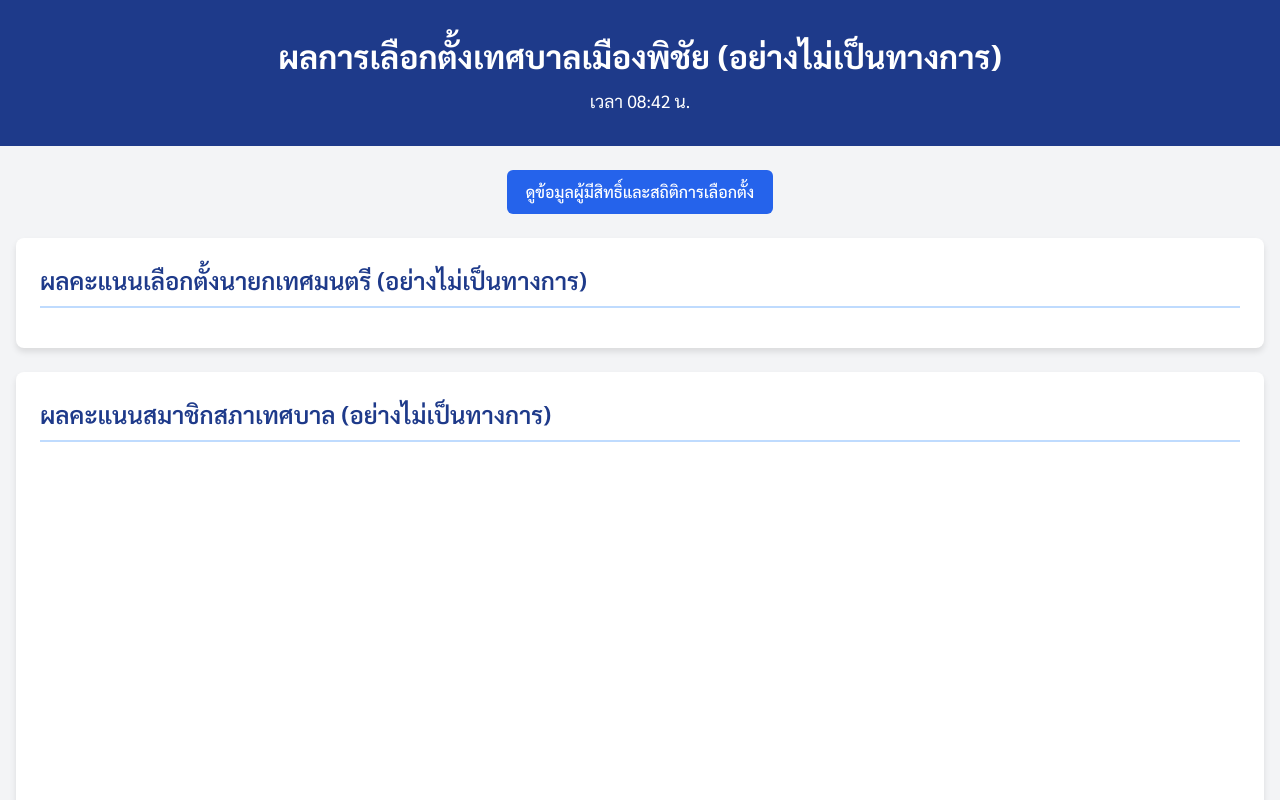
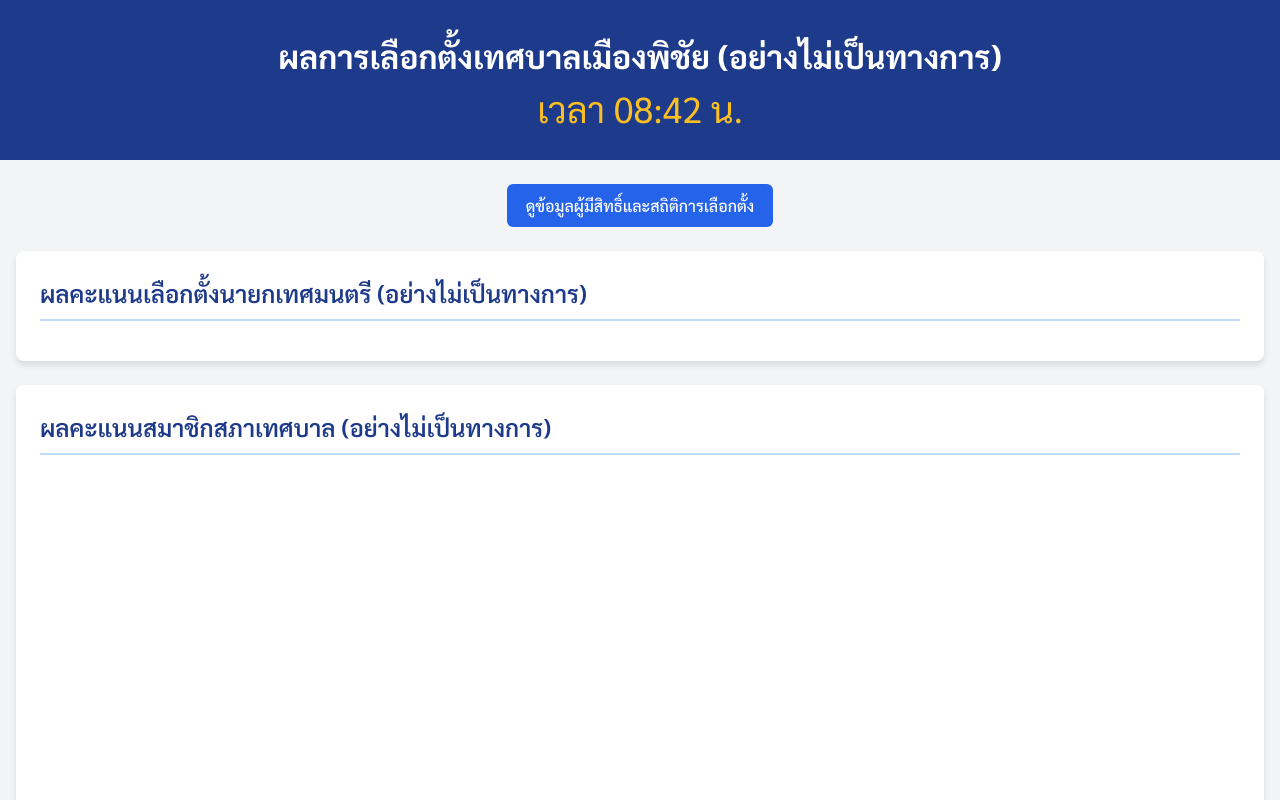
Before and after one commit to kyosuke11z/election-live-results, a website: page docs/index.html in a window 1280 px wide. Shown: the top 800 px of the page. Drawn offline with nearby package versions, Linux system fonts and the light colour scheme; no server answers.

Commit message:
เพิ่มรายละเอียดเวลา และ ขนาดอักษร

```diff
--- a/docs/index.html
+++ b/docs/index.html
@@ -12,7 +12,7 @@
         body { font-family: 'Sarabun', sans-serif; background-color: #f7fafc; }
         .header-banner { background-color: #1e3a8a; color: white; padding: 2rem 1rem; text-align: center; }
         .header-banner h1 { font-size: 2rem; font-weight: 700; margin-bottom: 0.5rem; }
-        .header-banner p { font-size: 1.1rem; }
+        /*.header-banner p { font-size: 1.1rem; }*/
         .content-section { background-color: white; padding: 1.5rem; border-radius: 0.5rem; box-shadow: 0 4px 6px rgba(0,0,0,0.1); margin-bottom: 1.5rem; }
         .section-title { font-size: 1.5rem; font-weight: 600; color: #1e3a8a; margin-bottom: 1rem; border-bottom: 2px solid #bfdbfe; padding-bottom: 0.5rem; }
         .table-official { width: 100%; border-collapse: collapse; }
@@ -98,12 +98,18 @@
             opacity: 1;
             transform: translateX(0);
         }
+
+        /* Custom style for S.T. table data cells font size */
+        #zone-contents .table-official td {
+            font-size: 5rem; /* เทียบเท่า text-lg ของ Tailwind (18px), ปรับค่าได้ตามต้องการ */
+            /* อาจจะต้องปรับ padding เล็กน้อยถ้าตัวอักษรดูอึดอัดไป */
+        }
     </style>
 </head>
 <body class="bg-gray-100 text-gray-800">
     <header class="header-banner">
         <h1 id="election-title">ผลการเลือกตั้งเทศบาลเมืองพิชัย (อย่างไม่เป็นทางการ)</h1>
-        <p id="current-time">กำลังโหลดเวลา...</p>
+        <p id="current-time" class="text-4xl text-yellow-400">วันที่ 11 พฤษภาคม 2568 กำลังโหลดเวลา...</p>
     </header>
 
     <main class="container mx-auto px-4 py-6">
```
